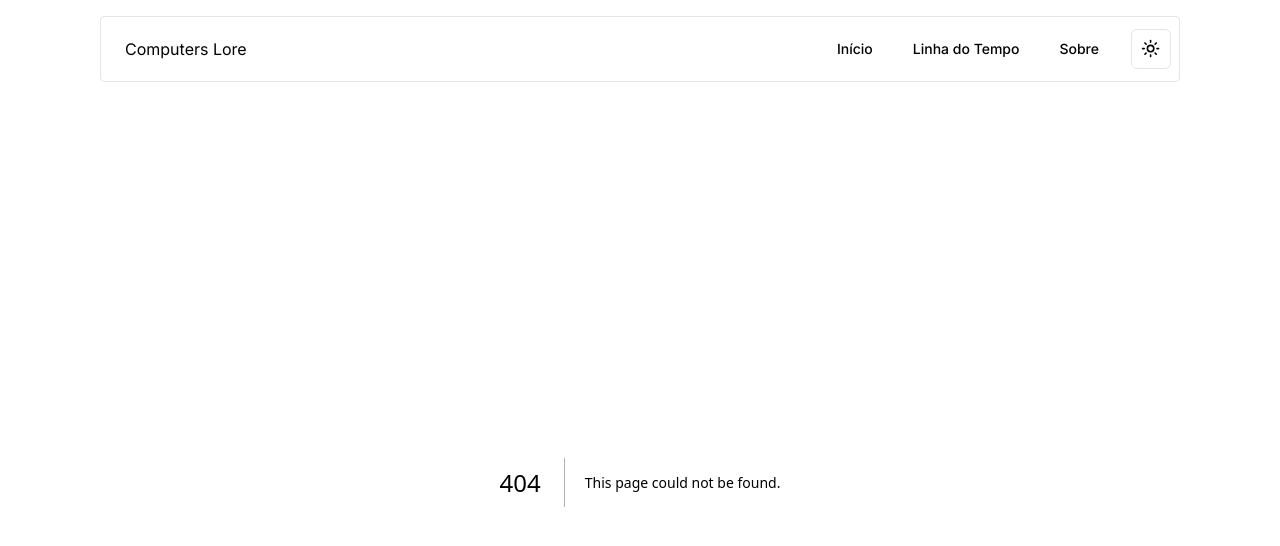
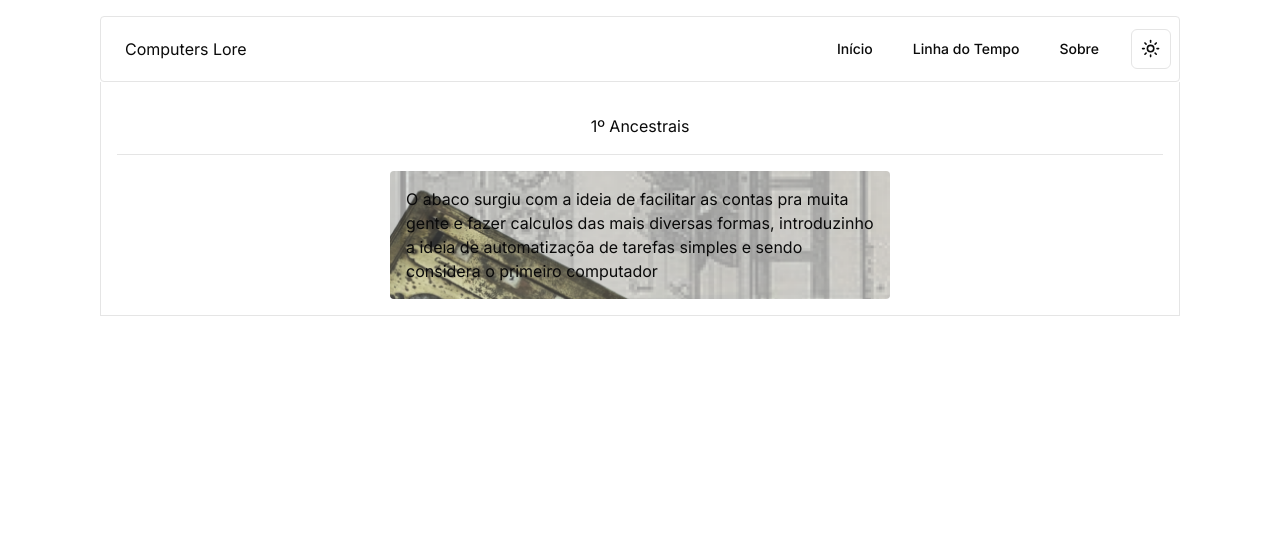
Before and after one commit to romhenri/computers-lore, a Next.js app: page /timeline/ancestors in a window 1280 px wide. Before the commit this address had no page. Shown: the top 546 px of the page. Built offline with nearby package versions, Linux system fonts and the light colour scheme.

Commit message:
add: Timeline Component

```diff
--- a/package.json
+++ b/package.json
@@ -26,6 +26,7 @@
     "react": "^18",
     "react-dom": "^18",
     "react-hook-form": "^7.51.0",
+    "sharp": "^0.33.2",
     "tailwind-merge": "^2.2.1",
     "tailwindcss-animate": "^1.0.7",
     "zod": "^3.22.4"
--- /dev/null
+++ b/src/app/timeline/ancestors/page.tsx
@@ -0,0 +1,23 @@
+import LineTitle from "@/components/base/line-title";
+import Timeline from "@/components/struct/Timeline";
+import { Line } from "@/components/base/line";
+
+const AncestorsPage = () => {
+  return (
+    <main className="pt-4 lg:border-x lg:border-b lg:p-4">
+      <LineTitle>
+        1º Ancestrais
+      </LineTitle>
+      <Line />
+
+      <Timeline
+        bg="bg-timeline1"
+        height="2205px"
+      >
+        O abaco surgiu com a ideia de facilitar as contas pra muita gente e fazer calculos das mais diversas formas, introduzinho a ideia de automatizaçõa de tarefas simples e sendo considera o primeiro computador
+      </Timeline>
+    </main>
+  )
+};
+
+export default AncestorsPage;
--- /dev/null
+++ b/src/components/struct/Timeline.tsx
@@ -0,0 +1,27 @@
+import React from 'react';
+
+interface ITimelineProps {
+  children: React.ReactNode;
+  height?: string;
+  bg: string;
+}
+
+const Timeline : React.FC<ITimelineProps> = ({
+  children,
+  height = 2205,
+  bg
+}) => {
+  return (
+    <div className="w-full flex justify-center">
+      <div className={
+        `w-[500px] h-[${height}] ${bg} bg-cover bg-center bg-no-repeat rounded p-4`
+      }>
+        {
+          children
+        }
+      </div>
+    </div>
+  )
+};
+
+export default Timeline;
--- a/tailwind.config.ts
+++ b/tailwind.config.ts
@@ -72,6 +72,11 @@ const config = {
         "accordion-down": "accordion-down 0.2s ease-out",
         "accordion-up": "accordion-up 0.2s ease-out",
       },
+      // Background com imagem for any timeline item
+      backgroundImage: {
+        "timeline1": "url('http://localhost:3000/assets/bg/timeline1.png')",
+      },
+      // To use: bg-timeline1
     },
   },
   plugins: [require("tailwindcss-animate")],
```
Also changed, not shown: public/assets/bg/timeline1.png (added), 1 other file (tests, documents, lock files or other folders).
